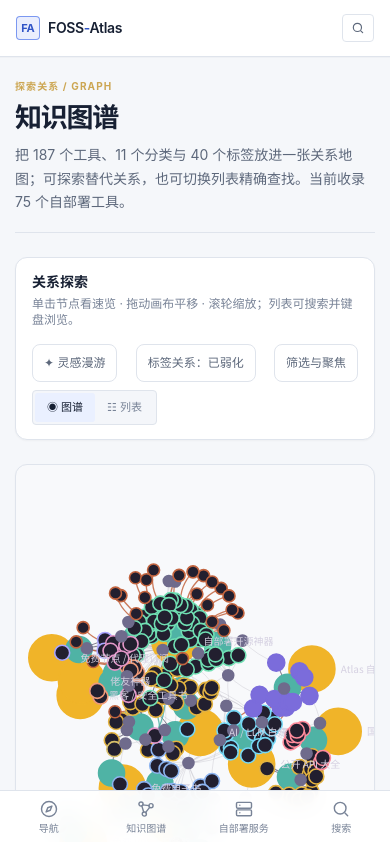
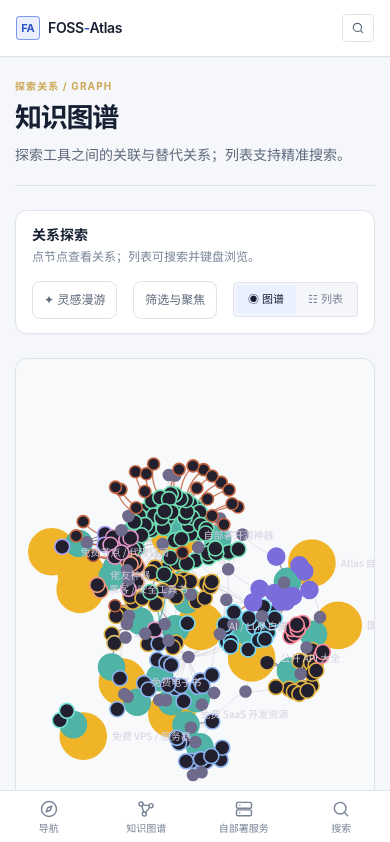
Before and after one commit to StanlySGY/FOSS-Atlas, a React (Vite) app: page /graph in a window 390 px wide. Shown: the top 842 px of the page. Built offline with nearby package versions, Linux system fonts and the light colour scheme.

Commit message:
ux: prioritize graph canvas on mobile

```diff
--- a/src/pages/GraphPage.jsx
+++ b/src/pages/GraphPage.jsx
@@ -17,7 +17,6 @@ import {
   deployedResources,
   deployedStats,
   graph,
-  graphStats,
   instancesFor,
   resourceById,
 } from '../lib/data.js'
@@ -449,28 +448,18 @@ export default function GraphPage() {
       <PageHeader
         eyebrow="探索关系 / GRAPH"
         title="知识图谱"
-        description={`把 ${graphStats.tools} 个工具、${graphStats.categories} 个分类与 ${graphStats.tags} 个标签放进一张关系地图；可探索替代关系，也可切换列表精确查找。当前收录 ${deployedStats.resources} 个自部署工具。`}
+        description="探索工具之间的关联与替代关系；列表支持精准搜索。"
       />
 
       <div className="fa-graph-toolbar fa-surface">
         <div className="min-w-0">
           <p className="text-sm font-semibold text-[var(--text-strong)]">关系探索</p>
-          <p className="mt-1 text-xs text-[var(--text-faint)]">单击节点看速览 · 拖动画布平移 · 滚轮缩放；列表可搜索并键盘浏览。</p>
+          <p className="mt-1 text-xs text-[var(--text-faint)]">点节点查看关系；列表可搜索并键盘浏览。</p>
         </div>
         <div className="flex shrink-0 flex-wrap items-center gap-2">
           <button type="button" onClick={startRandomWalk} className="fa-control">
             {walk ? '换个漫游起点' : '✦ 灵感漫游'}
           </button>
-          {viewMode === 'graph' ? (
-            <button
-              type="button"
-              onClick={() => setEmphasizeTagEdges((value) => !value)}
-              aria-pressed={emphasizeTagEdges}
-              className="fa-control"
-            >
-              标签关系：{emphasizeTagEdges ? '强调中' : '已弱化'}
-            </button>
-          ) : null}
           <button
             type="button"
             onClick={() => setFiltersOpen((v) => !v)}
@@ -731,6 +720,14 @@ export default function GraphPage() {
             ))}
           </div>
           <span className="text-[11px] text-[var(--text-faint)]">工具与标签名称可在悬停时查看；选择会保存在链接中。</span>
+          <button
+            type="button"
+            onClick={() => setEmphasizeTagEdges((value) => !value)}
+            aria-pressed={emphasizeTagEdges}
+            className="fa-control"
+          >
+            {emphasizeTagEdges ? '已强调标签连线' : '强调标签连线'}
+          </button>
         </div>
       ) : null}
       </div>
```
Also changed, not shown: 2 other files (tests, documents, lock files or other folders).
